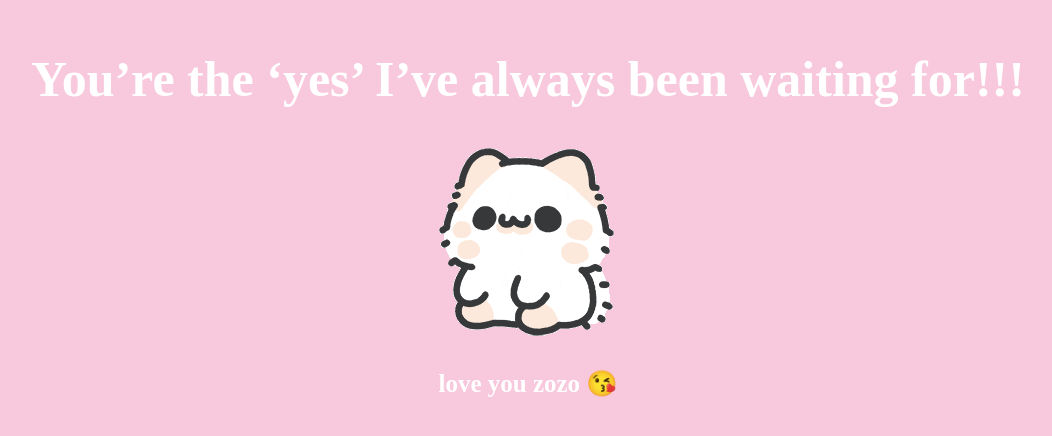
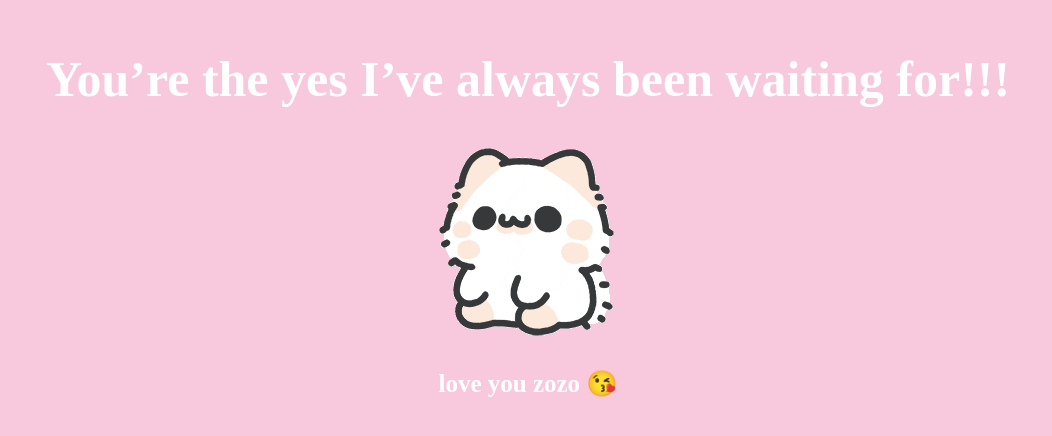
Before and after one commit to sherif-shady/sherif-shady.github.io, a plain HTML site: page yes.html in a window 1280 px wide. Shown: the part 194-630 px from the top of the page, without its empty margins (112-1164 px from the left). Drawn offline with Linux system fonts and the light colour scheme.

Commit message:
Update yes.html

```diff
--- a/yes.html
+++ b/yes.html
@@ -7,7 +7,7 @@
     <body>
         <div class="container">
             <div >
-                <h1 class = "header_text">You’re the ‘yes’ I’ve always been waiting for!!!</h1>
+                <h1 class = "header_text">You’re the yes I’ve always been waiting for!!!</h1>
             </div>
             <div class="gif_container">
                 <img src="./style/images/cute-cat.gif" alt="Cute animated illustration">
```
